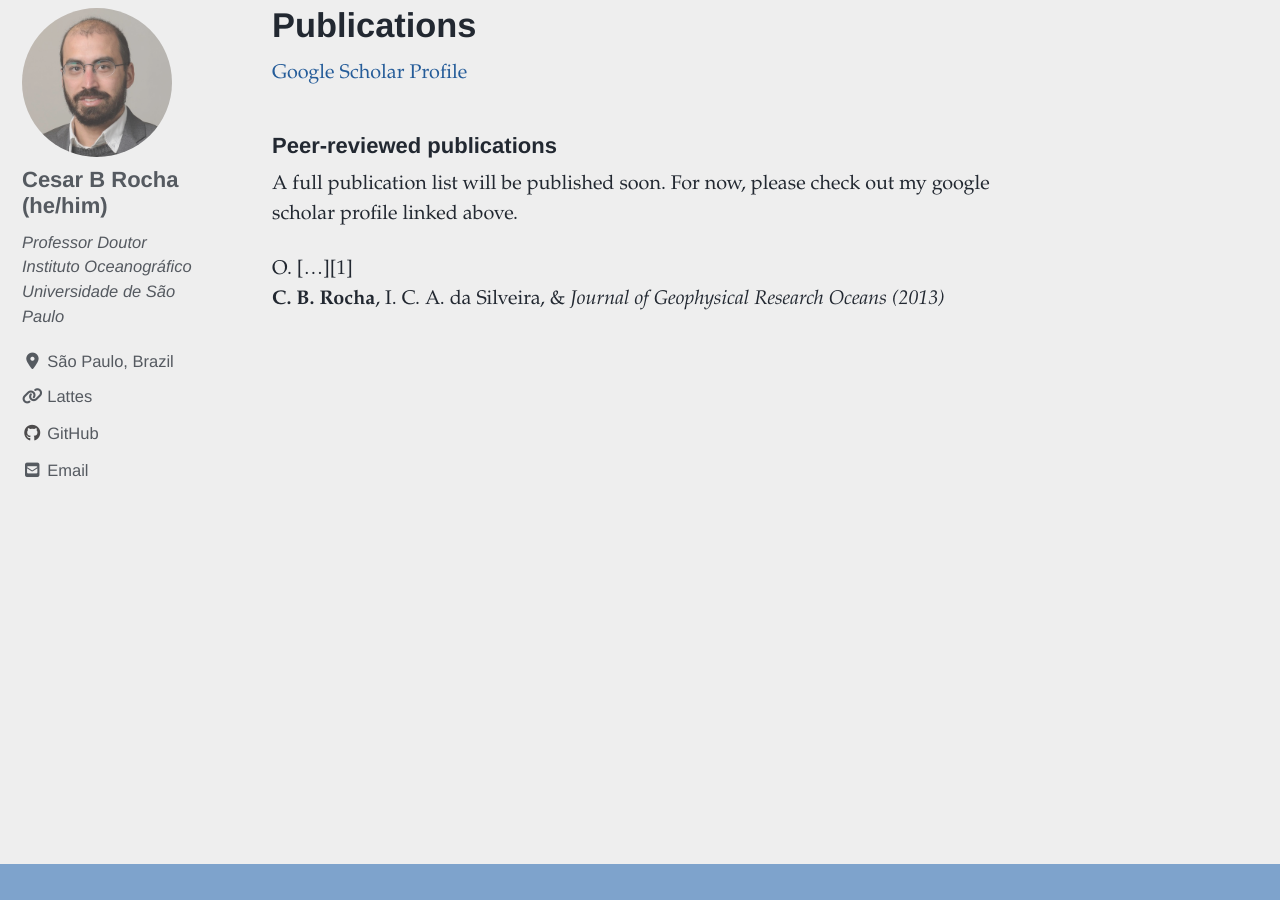
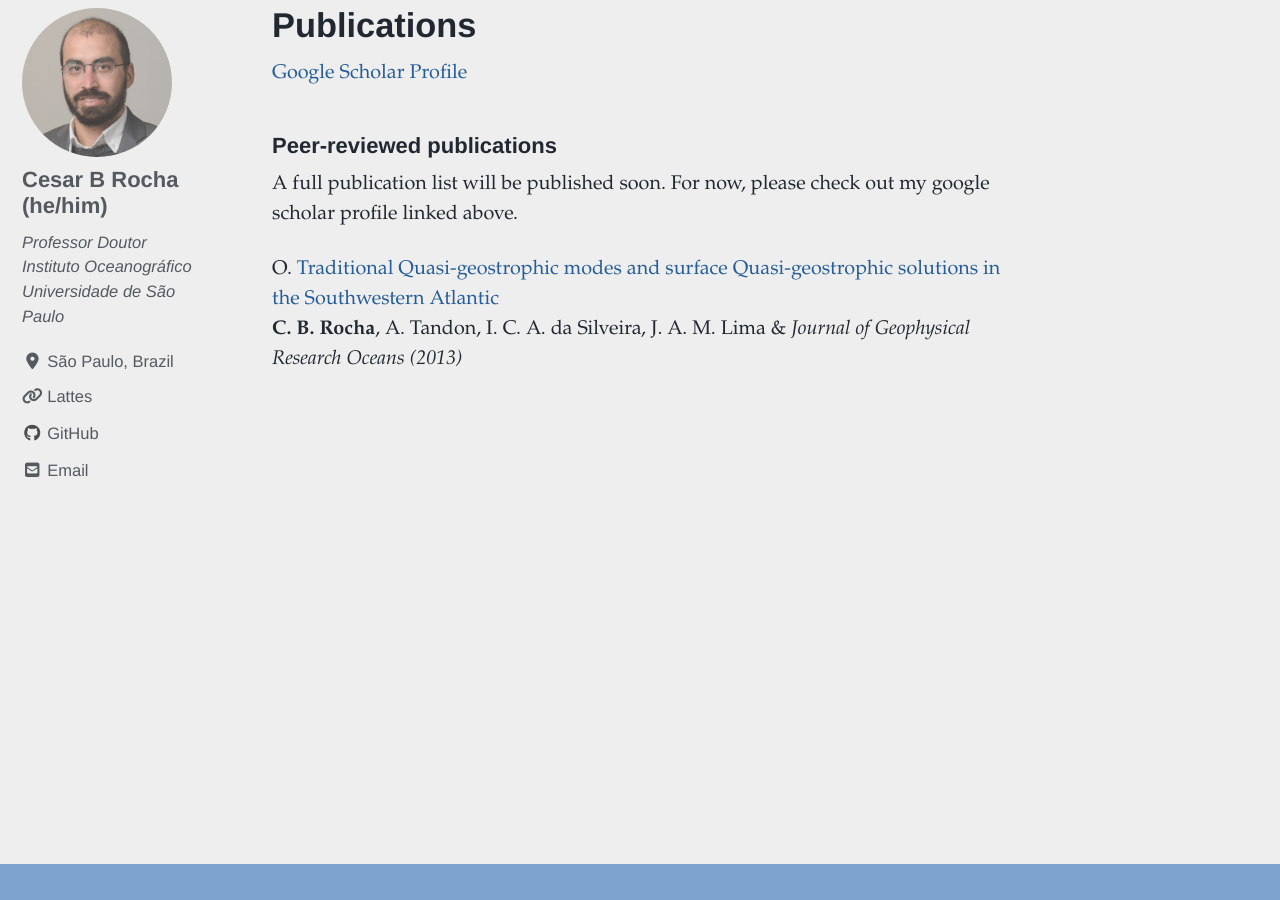
Before and after one commit to cesar-rocha/cesar-rocha.github.io, a Jekyll site: the page built from _pages/publications.md, in a window 1280 px wide and 900 px high, scrolled down 1117 px. Built offline with Jekyll 4.4.1, drawn with Linux system fonts in a browser that asks for light colours; cached includes are drawn as plain includes; nearby versions of some CDN libraries.

Commit message:
manuscript

```diff
--- a/_pages/publications.md
+++ b/_pages/publications.md
@@ -13,8 +13,12 @@ header:
 
 A full publication list will be published soon. For now, please check out my google scholar profile linked above.
 
-O. [...][1]
-    **C. B. Rocha**, I. C. A. da Silveira,  & *Journal of Geophysical Research Oceans (2013)*
+O. [Traditional Quasi-geostrophic modes and surface Quasi-geostrophic solutions in the Southwestern Atlantic][1]
+    **C. B. Rocha**, A. Tandon, I. C. A. da Silveira, J. A. M. Lima  & *Journal of Geophysical Research Oceans (2013)*
+
+{: reversed="reversed"}
+
 
 
 [mail]: mailto:cesar.rocha@usp.br
+[1]: assets/documents/rocha_etal2013
```
